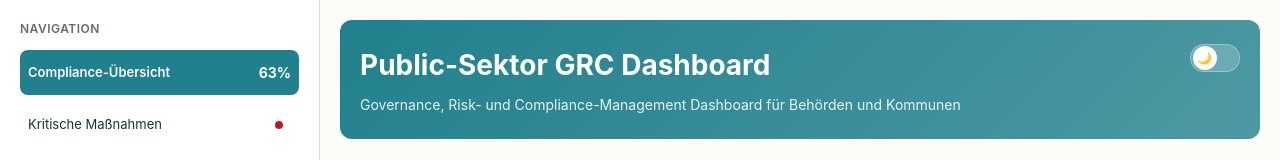
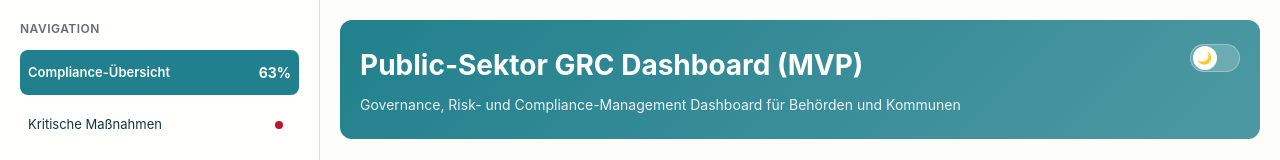
Before and after one commit to alhecas/PublicSector-GRC-Dashboard, a plain HTML site: page index.html in a window 1280 px wide. Shown: the top 160 px of the page. Drawn offline with Linux system fonts and the light colour scheme.

Commit message:
Update index.html

```diff
--- a/index.html
+++ b/index.html
@@ -35,7 +35,7 @@
         <div class="container">
             <header>
                 <div>
-                    <h1>Public-Sektor GRC Dashboard</h1>
+                    <h1>Public-Sektor GRC Dashboard (MVP)</h1>
                     <p>Governance, Risk- und Compliance-Management Dashboard für Behörden und Kommunen</p>
                 </div>
                 <div id="darkModeToggle" class="toggle-switch disabled" onclick="toggleDarkMode()">
```
